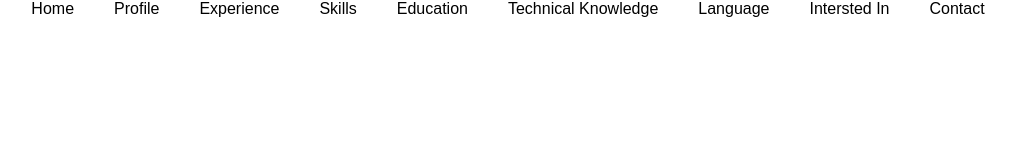
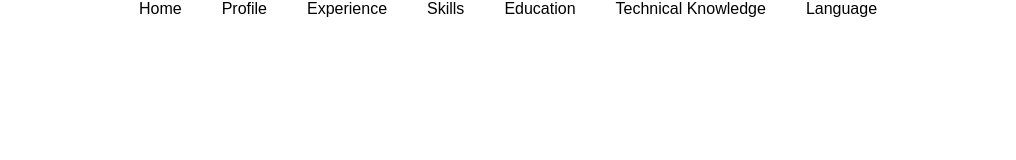
Before and after one commit to hamzah775/Sass-project, a plain HTML site: page index.html in a window 1280 px wide. Shown: the whole page, without its empty margins (132-1148 px from the left). Drawn offline with Linux system fonts and the light colour scheme.

Commit message:
update index.html

```diff
--- a/index.html
+++ b/index.html
@@ -18,8 +18,7 @@
                 <li><a href="#">education</a></li>
                 <li><a href="#">technical knowledge</a></li>
                 <li><a href="#">language</a></li>
-                <li><a href="#">intersted in</a></li>
-                <li><a href="#">contact</a></li>
+
             </ul>
         </div>
     </div>
```
